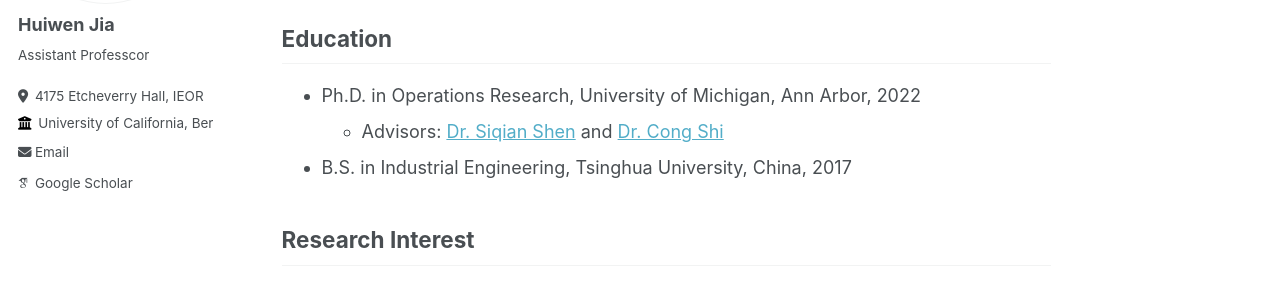
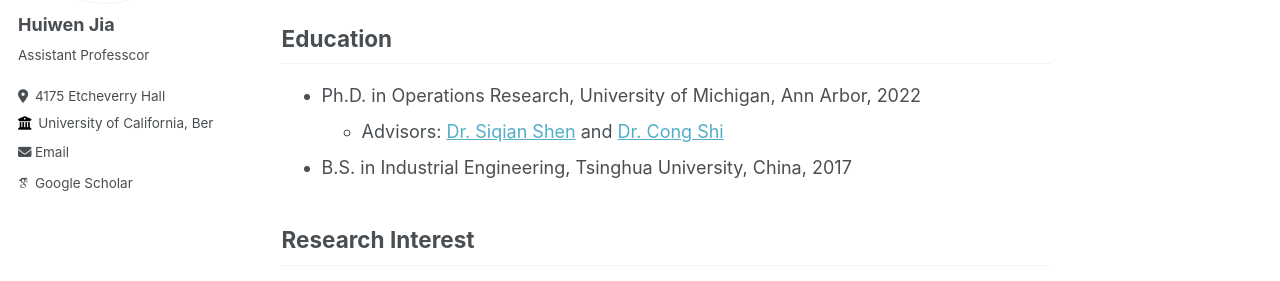
Before and after one commit to huiwen-j/huiwen-j.github.io, a Jekyll site: the page built from _pages/about.md, in a window 1280 px wide. Shown: the part 276-557 px from the top of the page. Built offline with Jekyll 4.4.1, drawn with Linux system fonts in a browser that asks for light colours; some web fonts are replaced.

Commit message:
Update _config.yml

```diff
--- a/_config.yml
+++ b/_config.yml
@@ -25,7 +25,7 @@ author:
   name             : "Huiwen Jia"
   pronouns         : # example: "she/her"
   bio              : "Assistant Professcor"
-  location         : "4175 Etcheverry Hall, IEOR"
+  location         : "4175 Etcheverry Hall"
   employer         : "University of California, Berkeley"
   email            : "huiwenj@berkeley.edu"
 
```
